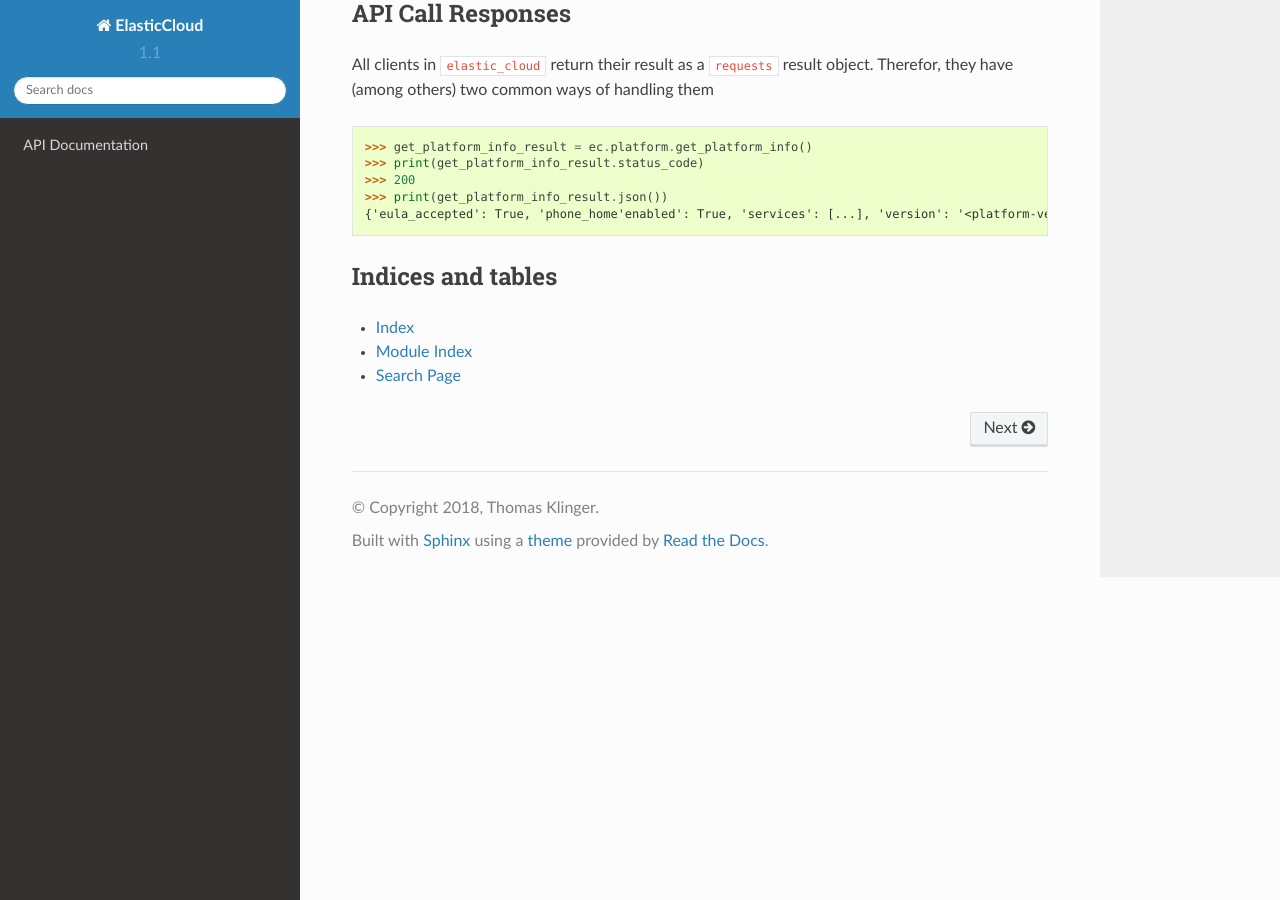
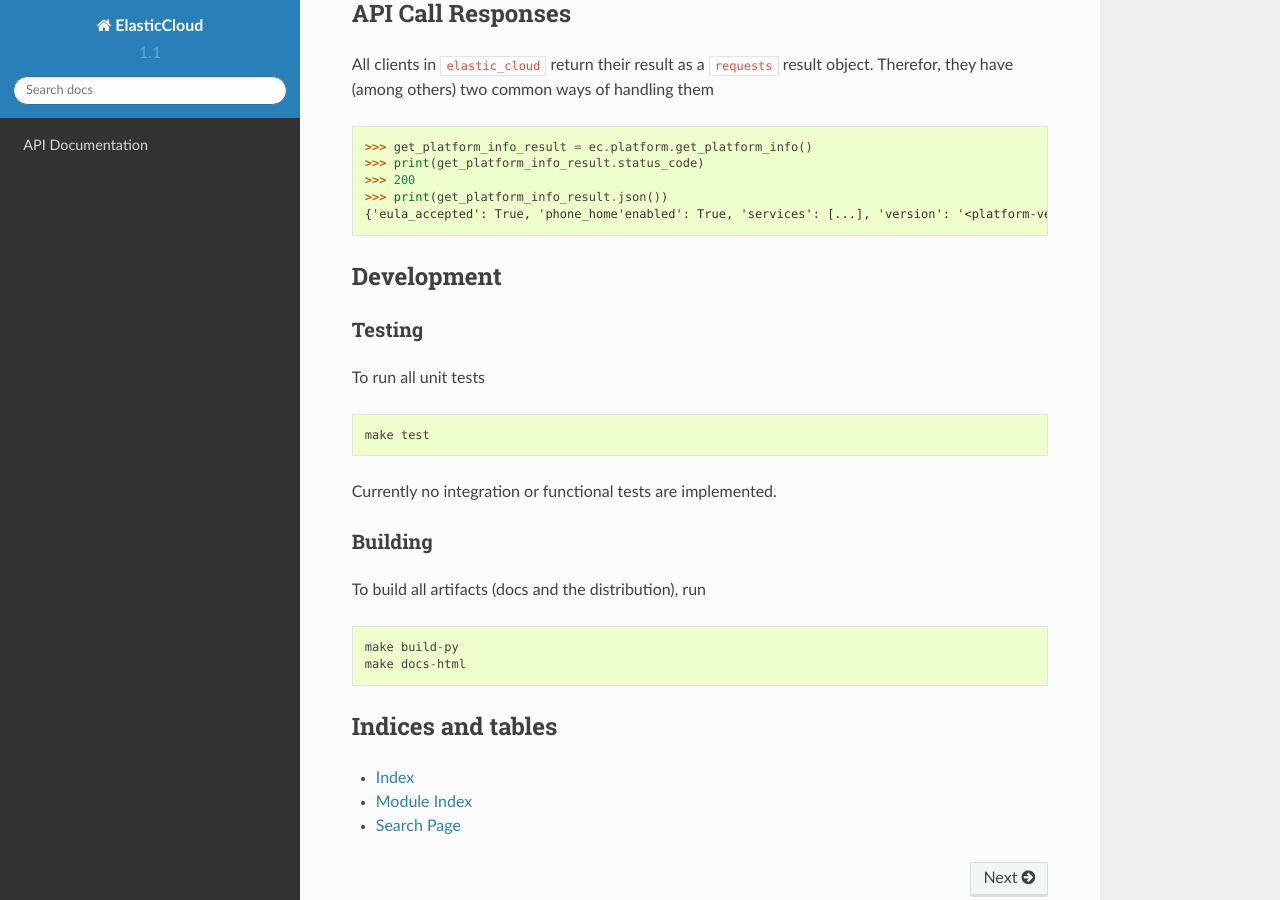
Before and after one commit to teekaay/elastic-cloud-py, a Sphinx documentation site: the page built from docs/index.rst, in a window 1280 px wide and 900 px high, scrolled down 2127 px. Built offline with Sphinx 7.4.7 and the Read the Docs theme 2.0.0, drawn with Linux system fonts in a browser that asks for light colours.

Commit message:
docs(*): update documentation for development and adjust makefile targets

```diff
--- a/docs/index.rst
+++ b/docs/index.rst
@@ -105,6 +105,31 @@ Therefor, they have (among others) two common ways of handling them
     >>> print(get_platform_info_result.json())
     {'eula_accepted': True, 'phone_home'enabled': True, 'services': [...], 'version': '<platform-version>'}
 
+Development
+-----------
+
+Testing
+~~~~~~~~
+
+To run all unit tests
+
+::
+
+    make test
+
+Currently no integration or functional tests are implemented.
+
+Building
+~~~~~~~~
+
+To build all artifacts (docs and the distribution), run
+
+::
+
+    make build-py
+    make docs-html
+
+
 Indices and tables
 ------------------
 
```
Also changed, not shown: 1 other file.
